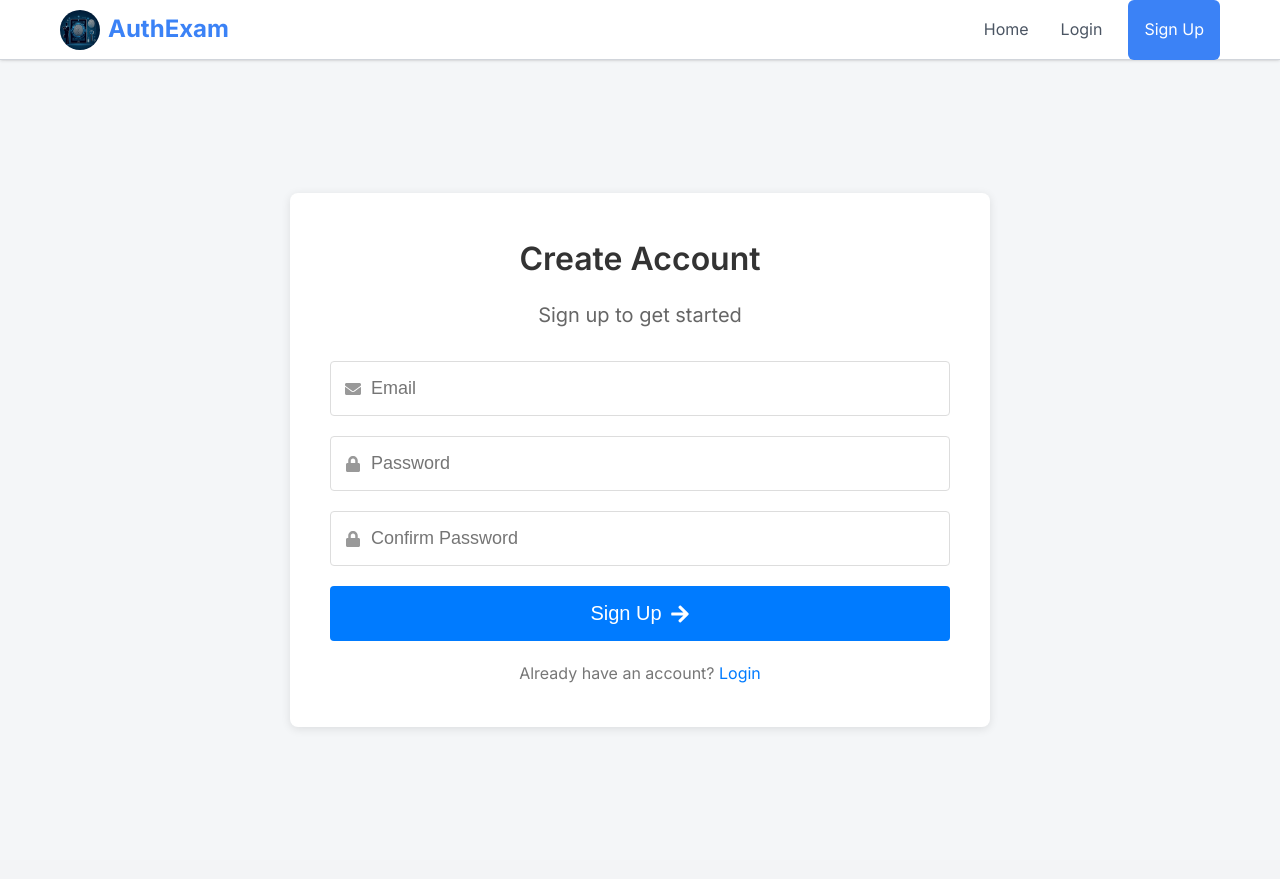
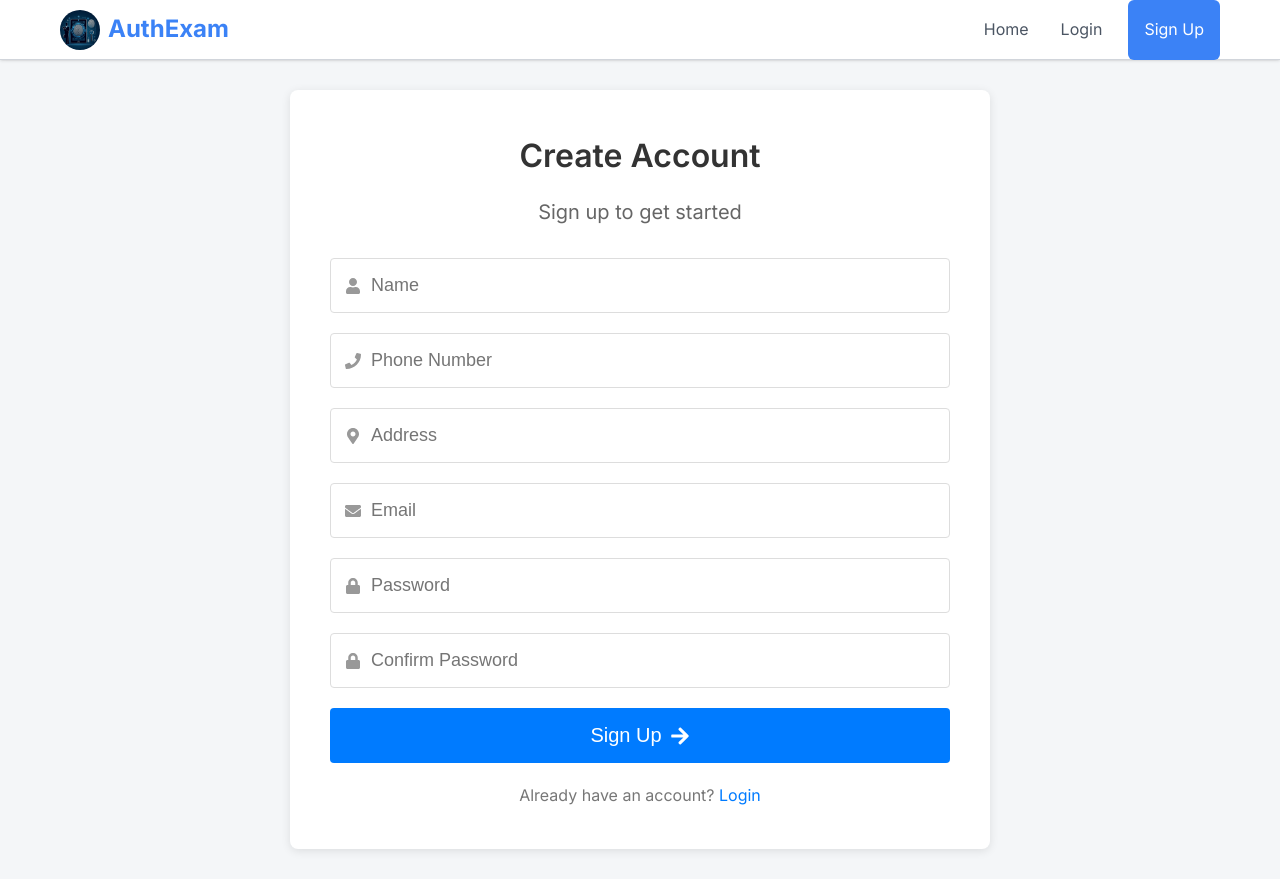
Before and after one commit to Shashi8969/AuthExam, a React (Create React App) app: page /signup in a window 1280 px wide. Built offline with nearby package versions, Linux system fonts and the light colour scheme; no server answers.

Commit message:
changing in login and signup page

```diff
--- a/package.json
+++ b/package.json
@@ -15,7 +15,6 @@
     "react-router-dom": "^6.30.0",
     "react-scripts": "5.0.1",
     "web-vitals": "^2.1.4"
-
   },
   "scripts": {
     "start": "react-scripts start",
--- a/src/components/AuthForm.js
+++ b/src/components/AuthForm.js
@@ -1,13 +1,20 @@
 // src/components/AuthForm.js
 import { useState } from 'react';
-import { signUp, logIn } from '../config/firebase';
-import { FaEnvelope, FaLock, FaArrowRight } from 'react-icons/fa';
+import { signUp as firebaseSignUp, logIn, auth } from '../config/firebase'; // Import auth for deleteUser
+import { deleteUser } from 'firebase/auth'; // Import deleteUser
+import { db } from '../config/firebase'; // Import the db object
+import { ref, set } from 'firebase/database'; // Import the necessary database functions
+import { FaEnvelope, FaLock, FaArrowRight, FaUser, FaPhone, FaMapMarkerAlt } from 'react-icons/fa';
 import './AuthForm.css';
 import { BrowserRouter as Router, Routes, Route, Link, useNavigate } from 'react-router-dom';
 
 const AuthForm = ({ type }) => {
   const [email, setEmail] = useState('');
   const [password, setPassword] = useState('');
+  const [confirmPassword, setConfirmPassword] = useState(''); // For signup
+  const [name, setName] = useState(''); // New state for name
+  const [phone, setPhone] = useState(''); // New state for phone number
+  const [address, setAddress] = useState(''); // New state for address
   const [error, setError] = useState('');
   const [loading, setLoading] = useState(false);
   const navigate = useNavigate();
@@ -19,13 +26,44 @@ const AuthForm = ({ type }) => {
 
     try {
       if (type === 'signup') {
-        await signUp(email, password);
+        if (password !== confirmPassword) {
+          setError("Passwords do not match.");
+          return;
+        }
+        const userCredential = await firebaseSignUp(email, password);
+        if (userCredential && userCredential.user) {
+          const userId = userCredential.user.uid;
+          try {
+            await set(ref(db, 'users/' + userId), {
+              userId: userId,
+              name: name,
+              email: email,
+              phone: phone,
+              address: address,
+              password: confirmPassword
+            });
+            navigate('/'); // Navigate only if data is saved successfully
+          } catch (dbError) {
+            console.error("Error saving user data to database:", dbError);
+            // Delete the user if database write fails
+            await deleteUser(userCredential.user)
+              .then(() => {
+                console.log("User account deleted due to database error.");
+                setError("Signup failed. Please try again.");
+                // No need to navigate here, as signup failed
+              })
+              .catch((deleteError) => {
+                console.error("Error deleting user account:", deleteError);
+                setError("Signup failed. Please try again. (Could not rollback user creation)");
+              });
+          }
+        }
       } else {
         await logIn(email, password);
+        navigate('/');
       }
-      navigate('/');
-    } catch (err) {
-      setError(err.message);
+    } catch (authError) {
+      setError(authError.message);
     } finally {
       setLoading(false);
     }
@@ -42,6 +80,45 @@ const AuthForm = ({ type }) => {
         {error && <div className="auth-error">{error}</div>}
 
         <form onSubmit={handleSubmit} className="auth-form">
+          {type === 'signup' && (
+            <div className="input-group">
+              <FaUser className="input-icon" />
+              <input
+                type="text"
+                placeholder="Name"
+                value={name}
+                onChange={(e) => setName(e.target.value)}
+                required
+              />
+            </div>
+          )}
+
+          {type === 'signup' && (
+            <div className="input-group">
+              <FaPhone className="input-icon" />
+              <input
+                type="tel"
+                placeholder="Phone Number"
+                value={phone}
+                onChange={(e) => setPhone(e.target.value)}
+                required
+              />
+            </div>
+          )}
+
+          {type === 'signup' && (
+            <div className="input-group">
+              <FaMapMarkerAlt className="input-icon" />
+              <input
+                type="text"
+                placeholder="Address"
+                value={address}
+                onChange={(e) => setAddress(e.target.value)}
+                required
+              />
+            </div>
+          )}
+
           <div className="input-group">
             <FaEnvelope className="input-icon" />
             <input
@@ -71,6 +148,8 @@ const AuthForm = ({ type }) => {
               <input
                 type="password"
                 placeholder="Confirm Password"
+                value={confirmPassword}
+                onChange={(e) => setConfirmPassword(e.target.value)}
                 required
                 minLength="6"
               />
--- a/src/components/EmployeeList.js
+++ b/src/components/EmployeeList.js
@@ -1,23 +1,33 @@
 // src/components/EmployeeList.js
 import { useState, useEffect } from 'react';
-import { onValue, ref } from 'firebase/database'; // Using firebase/database as per your code
-import { db } from '../config/firebase'; // Ensure your Firebase config is set up correctly
-import { remove, ref as dbRef } from 'firebase/database';
+import { onValue, ref, remove } from 'firebase/database';
+import { db } from '../config/firebase';
+import { ref as dbRef } from 'firebase/database';
+import { useNavigate } from 'react-router-dom'; // Import useNavigate
+import { useAuth } from '../context/AuthContext'; // Import useAuth
 
 import EditEmployee from './EditEmployee';
-import EmployeeDetails from './EmployeeDetails'; // Import the EmployeeDetails component
-import Employee from '../models/Employee'; // Make sure you have this model defined
+import EmployeeDetails from './EmployeeDetails';
+import Employee from '../models/Employee';
 
 const EmployeeList = () => {
   const [employees, setEmployees] = useState([]);
   const [loading, setLoading] = useState(true);
   const [editingEmployee, setEditingEmployee] = useState(null);
-  const [selectedEmployeeId, setSelectedEmployeeId] = useState(null); // State to track selected employee ID
+  const [selectedEmployeeId, setSelectedEmployeeId] = useState(null);
   const [searchTerm, setSearchTerm] = useState('');
   const [sortColumn, setSortColumn] = useState('name');
   const [sortDirection, setSortDirection] = useState('asc');
+  const { currentUser, loading: authLoading } = useAuth(); // Get currentUser and loading state from AuthContext
+  const navigate = useNavigate(); // Initialize useNavigate
 
   useEffect(() => {
+    if (!authLoading && !currentUser) {
+      alert('Please log in to view the employee list.'); // Show a popup message
+      navigate('/login'); // Redirect to the login page
+      return; // Prevent further execution of this useEffect
+    }
+
     const unsubscribe = onValue(ref(db, 'Employees'), (snapshot) => {
       const data = snapshot.val();
       if (data) {
@@ -30,7 +40,7 @@ const EmployeeList = () => {
     });
 
     return () => unsubscribe();
-  }, []);
+  }, [authLoading, currentUser, navigate]); // Add authLoading, currentUser, and navigate to the dependency array
 
   const filteredEmployees = employees.filter(employee =>
     employee.name.toLowerCase().includes(searchTerm.toLowerCase()) ||
@@ -81,7 +91,7 @@ const EmployeeList = () => {
     setSelectedEmployeeId(null);
   };
 
-  if (loading) return <div className="loading">Loading employees...</div>;
+  if (loading || authLoading) return <div className="loading">Loading...</div>; // Show loading indicator while either data or auth status is loading
 
   return (
     <div className="employee-list">
@@ -114,7 +124,7 @@ const EmployeeList = () => {
             </thead>
             <tbody>
               {sortedEmployees.map(employee => (
-                <tr key={employee.empId} onClick={() => handleEmployeeClick(employee.empId)} style={{ cursor: 'pointer' }}> {/* Added onClick here */}
+                <tr key={employee.empId} onClick={() => handleEmployeeClick(employee.empId)} style={{ cursor: 'pointer' }}>
                   <td>
                     {employee.imageUrl && (
                       <img
@@ -135,7 +145,7 @@ const EmployeeList = () => {
                   <td>
                     <button
                       onClick={(e) => {
-                        e.stopPropagation(); // Prevent row click when editing
+                        e.stopPropagation();
                         setEditingEmployee(employee.empId);
                       }}
                       className="edit-btn"
@@ -148,7 +158,7 @@ const EmployeeList = () => {
                         deleteEmployee(employee.empId);
                       }}
                       className="delete-btn"
-    style={{marginTop:'8px', backgroundColor: 'red', color:'white'}}
+                      style={{ marginTop: '8px', backgroundColor: 'red', color: 'white' }}
                     >
                       Delete
                     </button>
```
Lines whose indentation alone changed are shown as unchanged.
